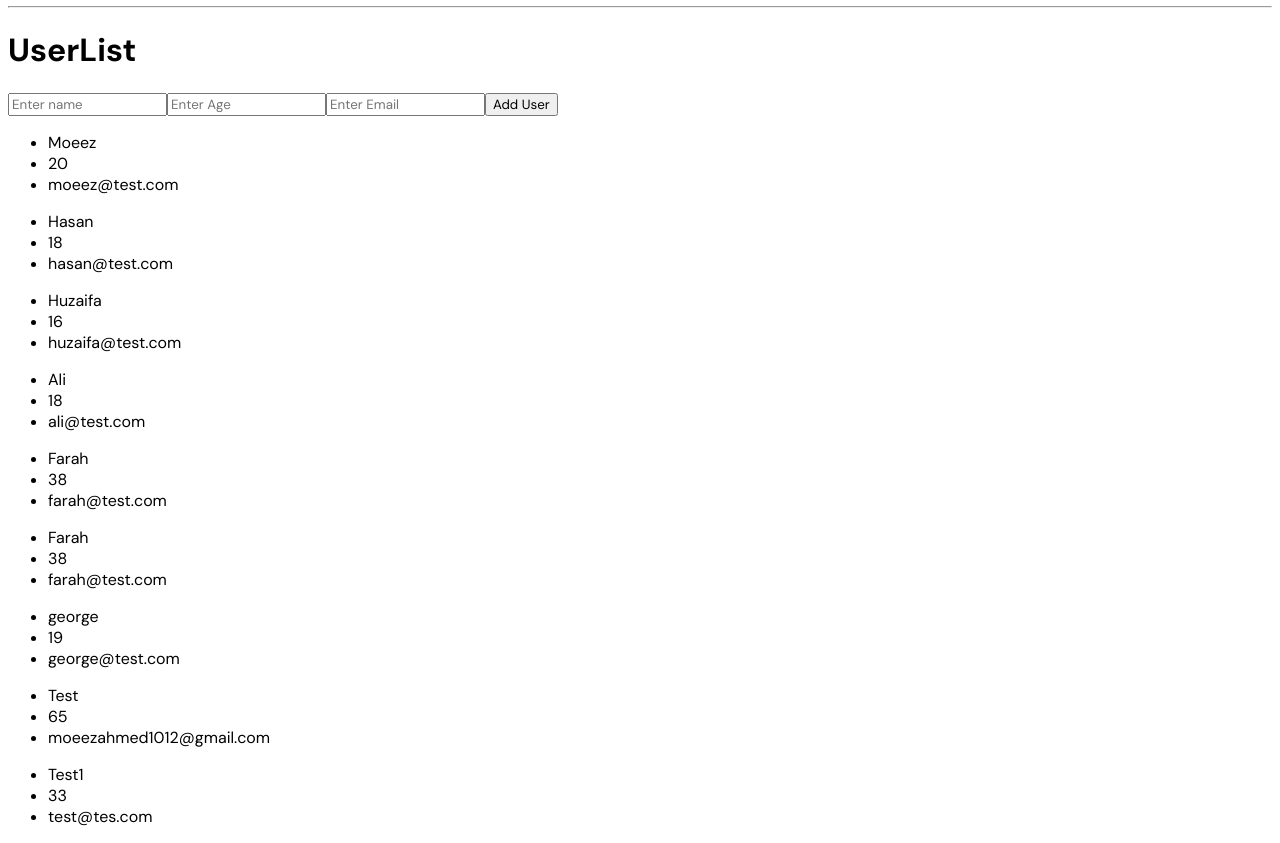
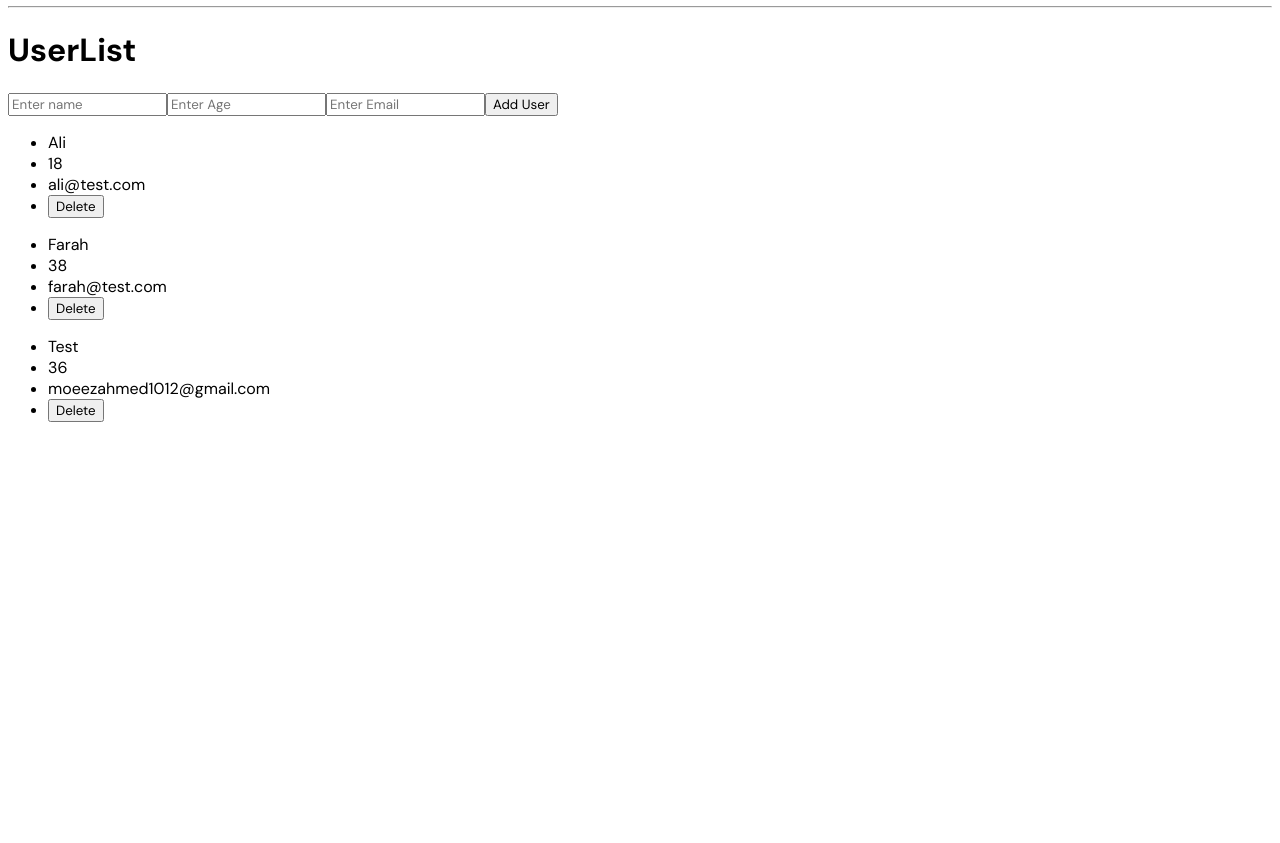
Before and after one commit to MoeezAhmed-Developer/React-Course, a React (Vite) app: page /pk/others in a window 1280 px wide. Shown: the part 2784-3627 px from the top of the page. After the commit the page ends 3222 px from the top, so only its background shows below. Built offline with nearby package versions, Linux system fonts and the light colour scheme; data requests are answered from the project's data file.

Commit message:
feat: implement user deletion functionality and refactor fetch URL in UserList component

```diff
--- a/db.json
+++ b/db.json
@@ -1,23 +1,5 @@
 {
   "users": [
-    {
-      "id": "1",
-      "name": "Moeez",
-      "age": 20,
-      "email": "moeez@test.com"
-    },
-    {
-      "id": "2",
-      "name": "Hasan",
-      "age": 18,
-      "email": "hasan@test.com"
-    },
-    {
-      "id": "3",
-      "name": "Huzaifa",
-      "age": 16,
-      "email": "huzaifa@test.com"
-    },
     {
       "name": "Ali",
       "age": "18",
@@ -31,29 +13,10 @@
       "id": "yvmfr7sG-wI"
     },
     {
-      "name": "Farah",
-      "age": "38",
-      "email": "farah@test.com",
-      "id": "lQUY9-TIPuo"
-    },
-    {
-      "name": "george",
-      "age": "19",
-      "email": "george@test.com",
-      "id": "3aS67Q1gj68"
-    },
-    {
       "name": "Test",
-      "age": "65",
+      "age": "36",
       "email": "moeezahmed1012@gmail.com",
-      "id": "x6vFOO1RLAk"
-    },
-    {
-      "name": "Test1",
-      "age": "33",
-      "email": "test@tes.com",
-      "id": "YstRi7AjKOw"
+      "id": "8YwZadokYqc"
     }
-  ],
-  "$schema": "./node_modules/json-server/schema.json"
+  ]
 }
--- a/src/components/UserList.jsx
+++ b/src/components/UserList.jsx
@@ -11,8 +11,10 @@ export default function UserList() {
     getUserData();
   }, []);
 
+  const url = "http://localhost:3000/users";
+
   const getUserData = async () => {
-    const response = await fetch("http://localhost:3000/users");
+    const response = await fetch(url);
     const data = await response.json();
     setUsers(data);
   };
@@ -40,6 +42,18 @@ export default function UserList() {
     alert(`New ${name} User Added `);
   };
 
+  const deleteUser = async (id) => {
+    const response = await fetch(`${url}/${id}`, {
+      method: "delete",
+    });
+    await response.json();
+
+    if (response.ok) {
+      alert(`User deleted`);
+      getUserData();
+    }
+  };
+
   return (
     <div>
       <h1>UserList</h1>
@@ -65,6 +79,9 @@ export default function UserList() {
           <li>{user.name}</li>
           <li>{user.age}</li>
           <li>{user.email}</li>
+          <li>
+            <button onClick={() => deleteUser(user.id)}>Delete</button>
+          </li>
         </ul>
       ))}
     </div>
```
